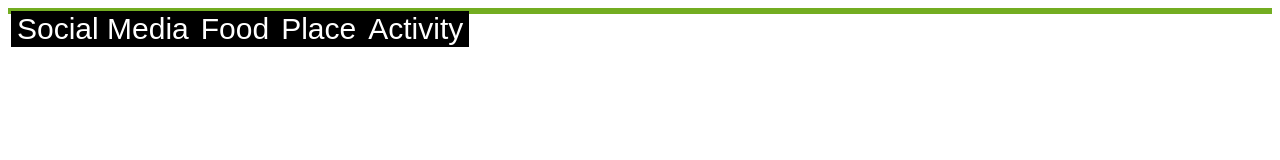
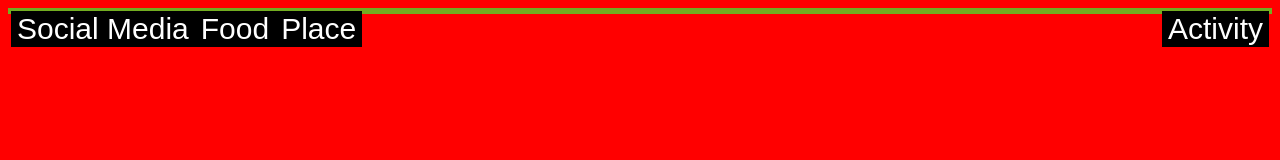
Before and after one commit to Tavisca-vvinod/UserInterfaces, a plain HTML site: page CssHtmlNavigationDropdown.html in a window 1280 px wide. Drawn offline with Linux system fonts and the light colour scheme.

Commit message:
Updated html and css files. Good to go.

```diff
--- a/CssHtmlNavigationDropdown.css
+++ b/CssHtmlNavigationDropdown.css
@@ -28,6 +28,11 @@
     position: static;
     border: 3px solid #73AD21;
 }
+
+body{
+    background-color: red;
+}
+
 .dropdown-content a:hover {background-color: pink;}
 .dropdown:hover .dropdown-content {display: block;}
 .dropdown:hover .dropbtn {background-color: green;}
--- a/CssHtmlNavigationDropdown.html
+++ b/CssHtmlNavigationDropdown.html
@@ -35,7 +35,7 @@
         </div>
     </place>
     <activity>
-        <div class="dropdown">
+        <div class="dropdown" style="float:right">
             <button class="dropbtn">Activity</button>
             <div class="dropdown-content">
                 <a href="#Play">Play</a>
```
